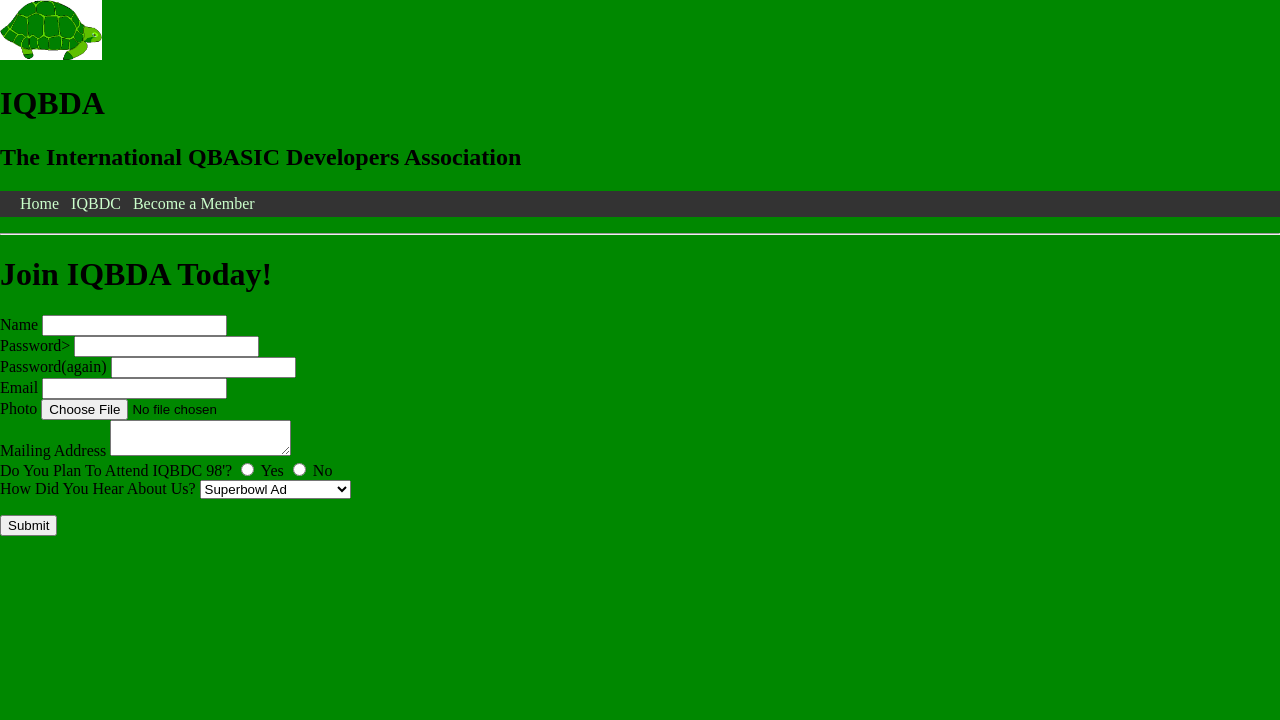
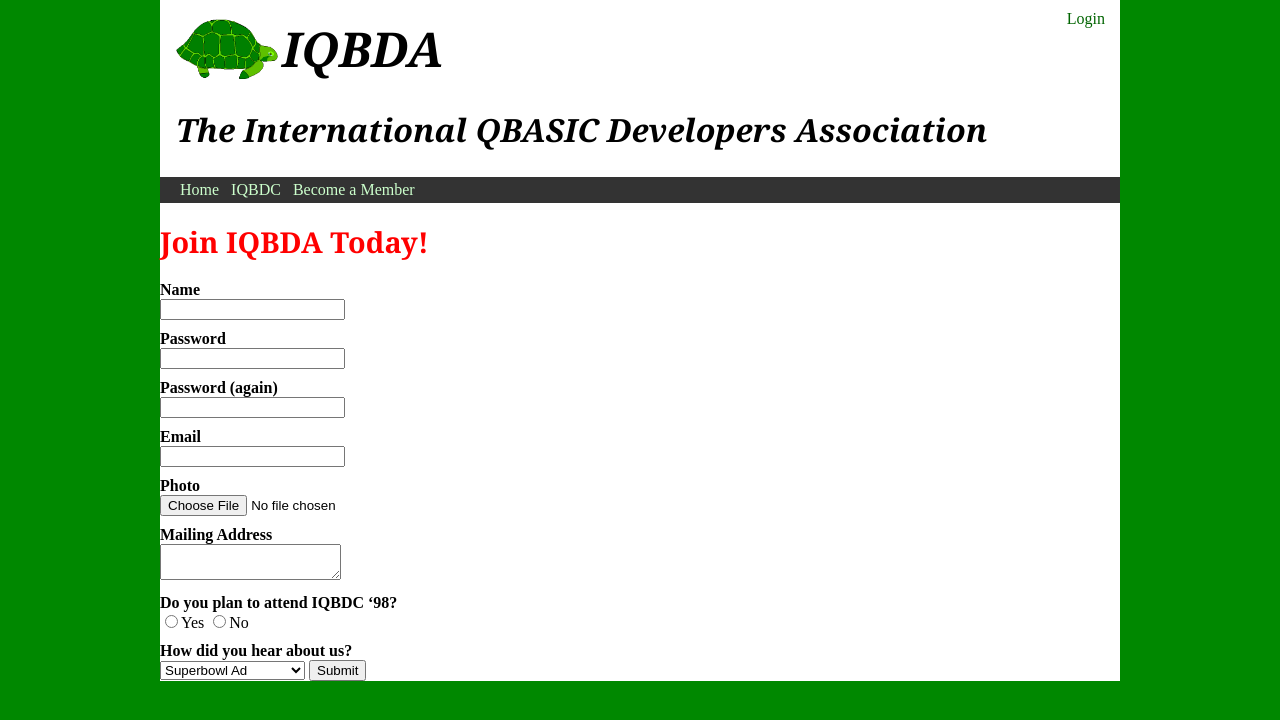
Before and after one commit to pbrosnan912/iqbda, a plain HTML site: page member.html in a window 1280 px wide. Drawn offline with Linux system fonts and the light colour scheme.

Commit message:
Finished Project! All done.

```diff
--- a/base.css
+++ b/base.css
@@ -14,8 +14,11 @@
  #page-header, #conent, #navbar {
   padding: 0 1em;
 }
+ #page-header {
+  padding-top: 1em;
+  position: relative;
+}
   #page-header img {
-    padding-top: 1em;
     vertical-align: middle;
 }
   #page-header h1 {
@@ -26,6 +29,23 @@
 }
   #page-header h2 {
   font: bold italic 2em "Georgia", "Times",serif;
+}
+#user-links {
+  position: absolute;
+  top: 10px;
+  right:15px;
+}
+#page-header #user-links {
+  position: absolute;
+  top: 10px;
+  right:15px;
+  }
+  #user-links a {
+  color: darkgreen;
+  text-decoration: none;
+}
+#user-links a:hover {
+  text-decoration:underline ;
 }
   #navbar {
   background-color: #333;
@@ -49,3 +69,18 @@
   #page-title h1 {
   font: bold 1.8em "Georgia", "Times",serif;
 }
+th, td {
+  padding: 6px;
+}
+tr:nth-child(odd) {
+  background-color: #eee;
+}
+label {
+  font-weight: bold;
+  display: block;
+  margin-top: 10px;
+}
+input[type=radio] + label, input[type=checkbox] + label {
+  font-weight: normal;
+  display: inline;
+}
--- /dev/null
+++ b/iqbdc.css
@@ -0,0 +1,6 @@
+  th {
+        text-align: left;
+      }
+  header-page-title h1 {
+  color;:red;
+}
--- a/member.html
+++ b/member.html
@@ -1,62 +1,67 @@
 <!DOCTYPE html>
 <html>
   <head>
-  <meta charset="utf-8" />
-  <title>IQBDA</title>
-  <link href="base.css" media="screen" rel="stylesheet" type="text/css" />
+    <meta charset="utf-8">
+    <title>Join IQBDA</title>
+    <link rel="stylesheet" type="text/css" href="base.css" media="screen" />
   </head>
   <body>
-  <div id="page-wrapper"></div>
-   <div id="masthead">
-    <img width="102" height="60" alt="skittles" src="Skittles.gif">
-    <h1>
-     IQBDA</h1>
-    <h2>
-     The International QBASIC Developers Association</h2>
-   </div>
-   <div id="navbar">
+    <div id="page-wrapper">
+      <header id="page-header">
+        <img width="102" height="60" src="Skittles.gif" alt="logo">
+        <h1>IQBDA</h1>
+        <h2>The International QBASIC Developers Association</h2>
+        <nav id="user-links"><a href="login">Login</a></nav>
+      </header>
+
+      <nav id="navbar">
         <ul>
           <li>
-     <a href="index.html">Home</a></li>
+            <a href="index.html">Home</a>
+          </li>
           <li>
-     <a href="iqbdc.html">IQBDC</a></li>
+            <a href="iqbdc.html">IQBDC</a>
+          </li>
           <li>
             <a href="member.html">Become a Member</a>
           </li>
         </ul>
-   </div>
-  <hr />
+      </nav>
       <div id="content">
-  <header>
-  <h1>Join IQBDA Today!</h1>
-  </header>
+        <header id="page-title"><h1>Join IQBDA Today!</h1></header>
         <form action="http://is-dsb.fairfield.edu/is135/iqbda-signup.php" method="post">
           <label for="name-field">Name</label>
-  <input id="name-field" type="text" name="name"><br>
-  <label  for="pass-field">Password></label>
-  <input  id="pass-field" type="password" name="pass"><br>
-  <label  for="pass2-field">Password(again)</label>
-  <input  id="pass2-field" type="pasword" name="pass2"><br>
-  <label  for="email-field">Email</label>
-  <input   id="email-field"type="email" name="email"><br>
-  <label  for="photo-field">Photo</label>
-  <input  id="photo-field" type= "file" name="photo"><br>
-  <label  for="address-field">Mailing Address</label>
-  <textarea  id="address-field" name="address"></textarea><br>
-  <label>Do You Plan To Attend IQBDC 98'?</label>
-  <input type="radio" name="iqbdc98" value="Y" id="iqbdc98-Y">
-  <label for="iqbdc98-Y">Yes</label>
-  <input type="radio" name="iqbdc98" value="N" id="iqbdc98-N">
-  <label for="iqbdc98-N">No</label><br>
-  <label for="channel-field">How Did You Hear About Us?</label>
+          <input id="name-field" type="text" name="name">
+
+          <label for="pass-field">Password</label>
+          <input id="pass-field" type="password" name="pass">
+
+          <label for="pass2-field">Password (again)</label>
+          <input id="pass2-field" type="password" name="pass2">
+
+          <label for="email-field">Email</label>
+          <input id="email-field"type="email" name="email">
+
+          <label for="photo-field">Photo</label>
+          <input id="photo-field" type="file" name="photo">
+
+          <label for="address-field">Mailing Address</label>
+          <textarea id="address-field" name="address"></textarea>
+
+          <label>Do you plan to attend IQBDC ‘98?</label>
+          <input type="radio" name="iqbdc98" value="Y" id="iqbdc98-Y"><label for="iqbdc98-Y">Yes</label>
+          <input type="radio" name="iqbdc98" value="N" id="iqbdc98-N"><label for="iqbdc98-N">No</label>
+
+          <label for="channel-field">How did you hear about us?</label>
           <select id="channel-field" name="channel">
-  <option>Superbowl Ad</option>
-  <option>News Article</option>
-  <option>Email</option>
-  <option>Flyover At The Beach</option></select>
-  <p><input type="submit">
-  </p>
+            <option value="superbowl">Superbowl Ad</option>
+            <option value="news">News Article</option>
+            <option value="email">Email</option>
+            <option value="flyover">Flyover at the Beach</option>
+          </select>
+          <input type="submit">
         </form>
+      </div>
     </div>
   </body>
 </html>
```
Also changed, not shown: index.html (+52 -35 lines), iqbdc.html (+1 -0 lines). Lines whose indentation alone changed are shown as unchanged.
